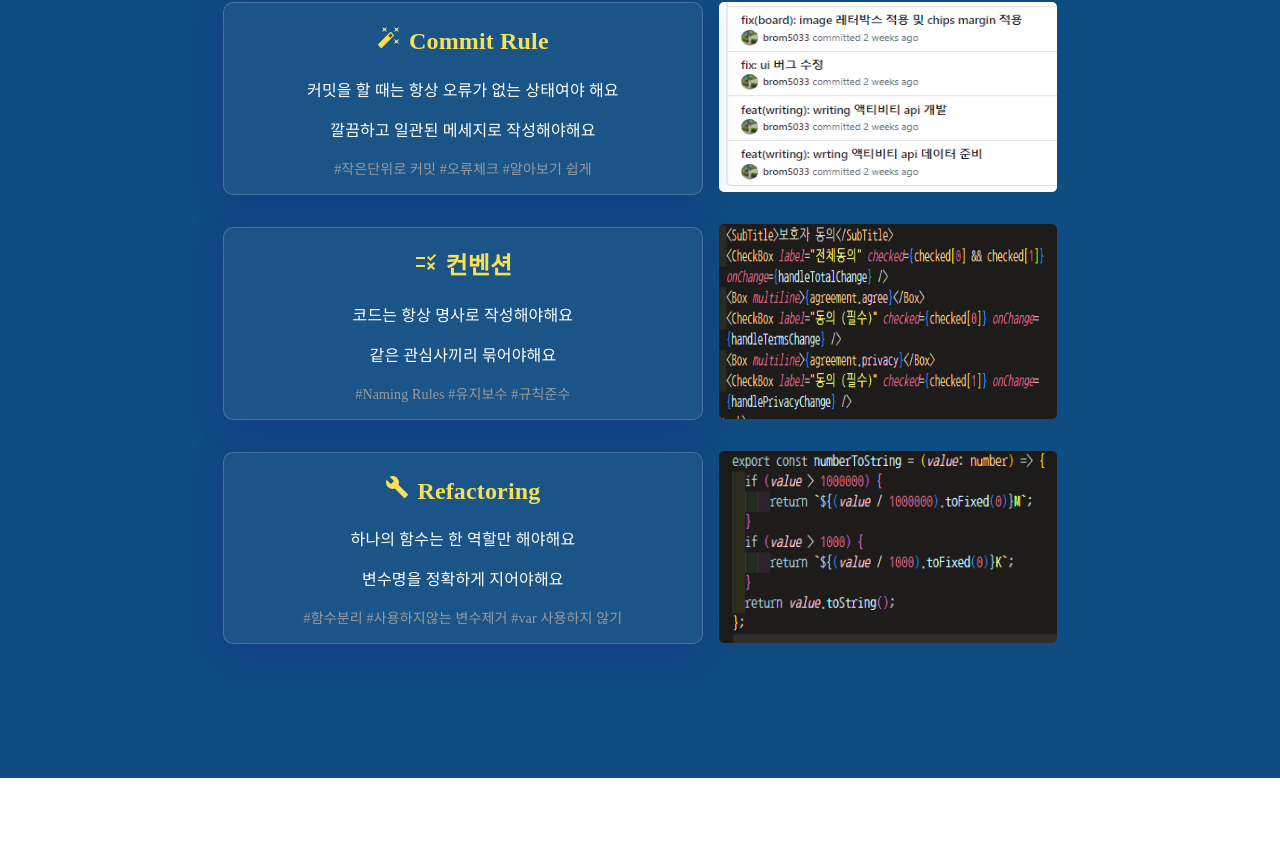
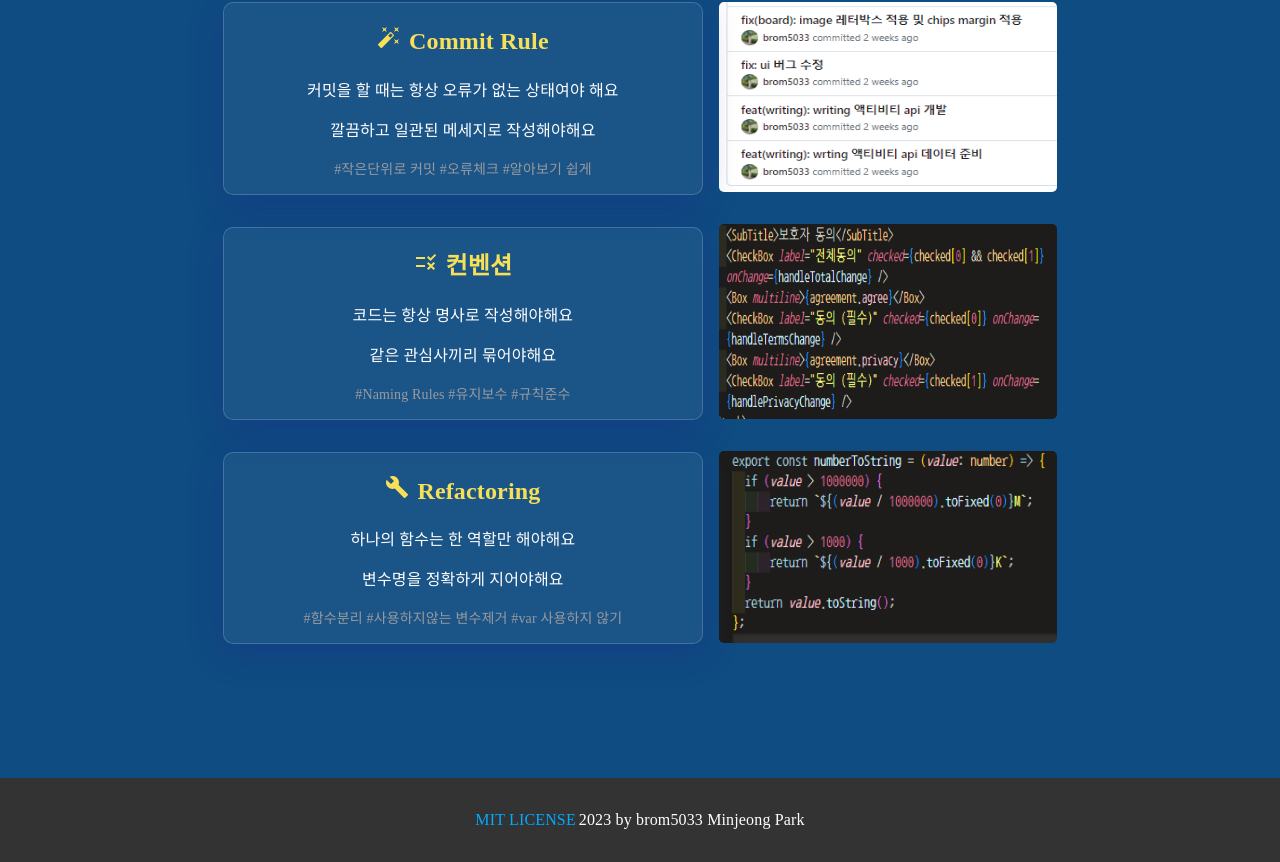
Before and after one commit to brom5033/brom5033.github.io, a React (Vite) app: page / in a window 1280 px wide. Shown: the part 2471-3333 px from the top of the page. Before the commit the page ends 3249 px from the top, so only its background shows below. Built offline with nearby package versions, Linux system fonts and the light colour scheme; a web font is replaced by a local one.

Commit message:
feat(footer): 컴포넌트 개발

```diff
--- a/src/components/organisms/Footer.tsx
+++ b/src/components/organisms/Footer.tsx
@@ -0,0 +1,20 @@
+import { Container } from '@mui/material';
+
+export const Footer = () => {
+  return (
+    <Container
+      component="footer"
+      sx={{ py: '30px', textAlign: 'center', color: 'white', backgroundColor: '#333', minWidth: '100%' }}
+    >
+      <a
+        href="https://github.com/brom5033/brom5033.github.io/blob/main/LICENSE"
+        target="_blank"
+        rel="noreferrer"
+        style={{ textDecoration: 'none', color: '#0af', marginRight: '3px' }}
+      >
+        MIT LICENSE
+      </a>
+      2023 by brom5033 Minjeong Park
+    </Container>
+  );
+};
--- a/src/components/templates/IndexTemplate.tsx
+++ b/src/components/templates/IndexTemplate.tsx
@@ -1,6 +1,5 @@
 import { First } from '@components/organisms/First';
 import { Second } from '@components/organisms/Second';
-import { Third } from '@components/organisms/Third';
 import { Fourth } from '@components/organisms/Fourth';
 import { ThirdMenu } from '@components/organisms/ThirdMenu';
 
--- a/src/pages/index.tsx
+++ b/src/pages/index.tsx
@@ -1,11 +1,13 @@
 import { IndexTemplate } from '@components/templates/IndexTemplate';
 import { DrawerAppBar } from '@components/molecules/DrawerAppBar';
+import { Footer } from '@components/organisms/Footer';
 
 export const Index = () => {
   return (
     <>
       <DrawerAppBar />
       <IndexTemplate />
+      <Footer />
     </>
   );
 };
```
